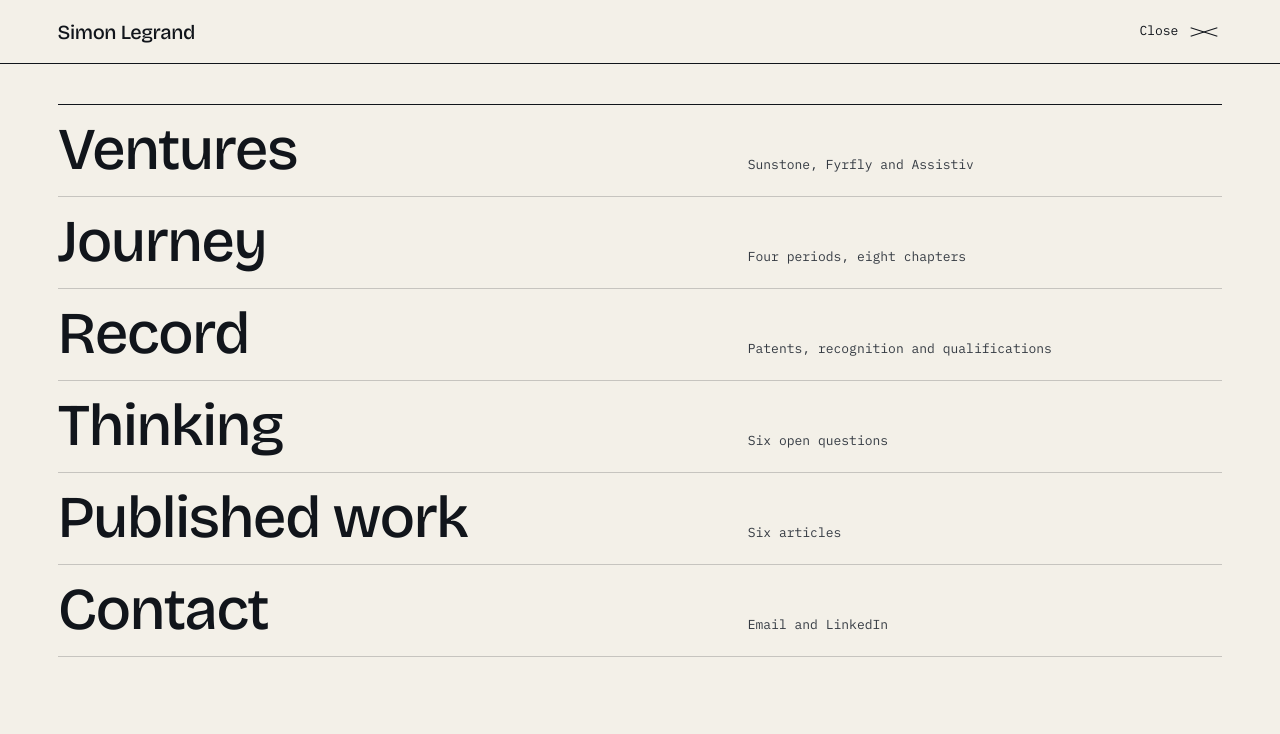
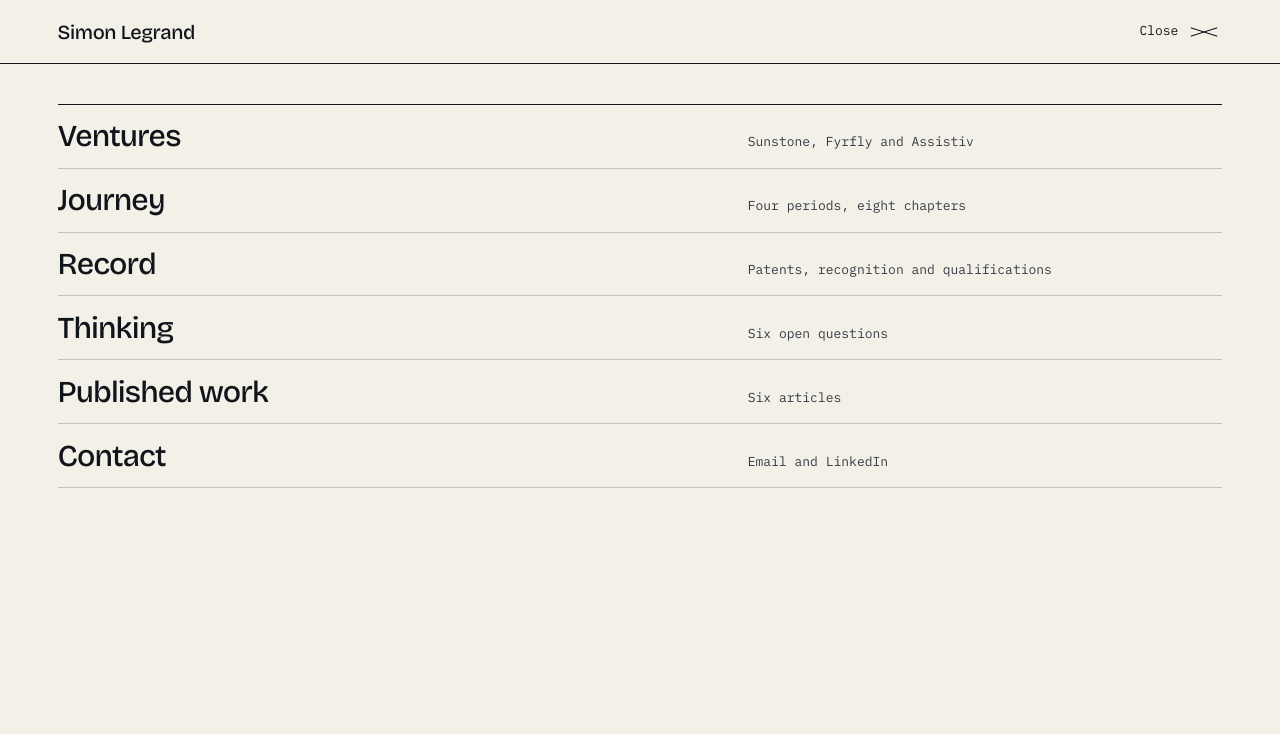
Before and after one commit to silegrand/simonlegrand, a plain HTML site: page index.html in a window 1280 px wide. Both pictures are taken after a click on the button "Menu". Shown: the top 734 px of the page. Drawn offline with Linux system fonts and the light colour scheme.

Commit message:
Update site.css

```diff
--- a/site.css
+++ b/site.css
@@ -148,8 +148,8 @@ html:not(.js) .menu { display: none; }
 /* The menu is one more ledger: the page's sections, in page order */
 .menu__list { border-top: 1px solid var(--ink); }
 .menu__item { border-bottom: 1px solid var(--rule); }
-.menu__link { display: grid; grid-template-columns: minmax(0, 1fr); gap: 0.25rem; align-items: baseline; padding-block: clamp(0.7rem, 1.8vh, 1.25rem); text-decoration: none; }
-.menu__name { font-family: var(--display); font-size: clamp(2rem, 1.3rem + 3vw, 3.75rem); line-height: 1.05; letter-spacing: -0.03em; transition: transform 320ms var(--ease); }
+.menu__link { display: grid; grid-template-columns: minmax(0, 1fr); gap: 0.25rem; align-items: baseline; padding-block: clamp(0.8rem, 1.8vh, 1.1rem); text-decoration: none; }
+.menu__name { font-family: var(--display); font-size: var(--t-h3); line-height: 1.12; letter-spacing: -0.025em; transition: transform 320ms var(--ease); }
 .menu__note { font-family: var(--mono); font-size: var(--t-meta); color: var(--graphite); }
 .menu__link:hover .menu__name, .menu__link:focus-visible .menu__name { transform: translateX(0.75rem); }
 .menu__foot { display: flex; flex-wrap: wrap; gap: 0.5rem 2rem; font-family: var(--mono); font-size: var(--t-meta); }
```
